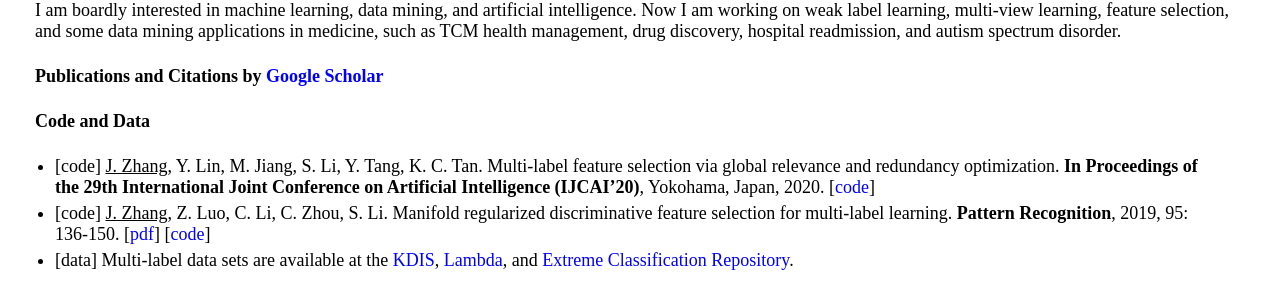
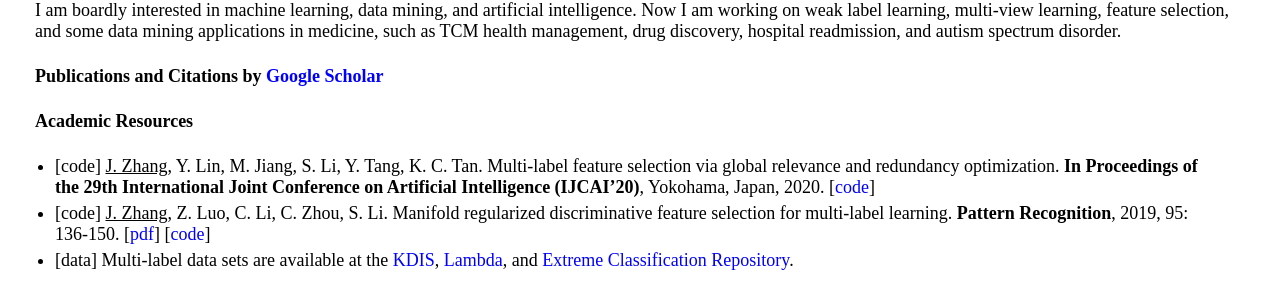
Before and after one commit to jiazhang-ml/jiazhang-ml.github.io, a Jekyll site: the page built from index.md, in a window 1280 px wide. Shown: the part 338-634 px from the top of the page. Built offline with Jekyll 4.4.1, drawn with Linux system fonts in a browser that asks for light colours.

Commit message:
Update index.md

```diff
--- a/index.md
+++ b/index.md
@@ -18,7 +18,7 @@ I am currently working towards the Ph.D. degree in the Artificial Intelligence D
 I am boardly interested in machine learning, data mining, and artificial intelligence. Now I am working on weak label learning, multi-view learning, feature selection, and some data mining applications in medicine, such as TCM health management, drug discovery, hospital readmission, and autism spectrum disorder.
 
 #### Publications and Citations by [Google Scholar](https://scholar.google.com.hk/citations?user=yBaTk-gAAAAJ&hl=en)
-#### Code and Data
+#### Academic Resources
 * [code] <u>J. Zhang</u>, Y. Lin, M. Jiang, S. Li, Y. Tang, K. C. Tan. Multi-label feature selection via global relevance and redundancy optimization. **In Proceedings of the 29th International Joint Conference on Artificial Intelligence (IJCAI’20)**, Yokohama, Japan, 2020. [[code](GRRO-master.zip)]
 * [code] <u>J. Zhang</u>, Z. Luo, C. Li, C. Zhou, S. Li. Manifold regularized discriminative feature selection for multi-label learning. **Pattern Recognition**, 2019, 95: 136-150. [[pdf](1-s2.0-S0031320319302341-main.pdf)] [[code](MDFS-master.zip)]
 * [data] Multi-label data sets are available at the [KDIS](http://www.uco.es/kdis/mllresources/), [Lambda](http://www.lamda.nju.edu.cn/Data.ashx), and [Extreme Classification Repository](http://manikvarma.org/downloads/XC/XMLRepository.html).
```
